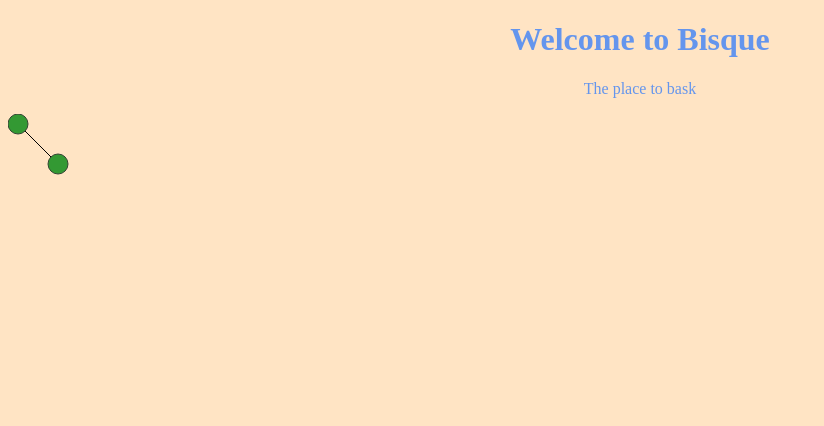
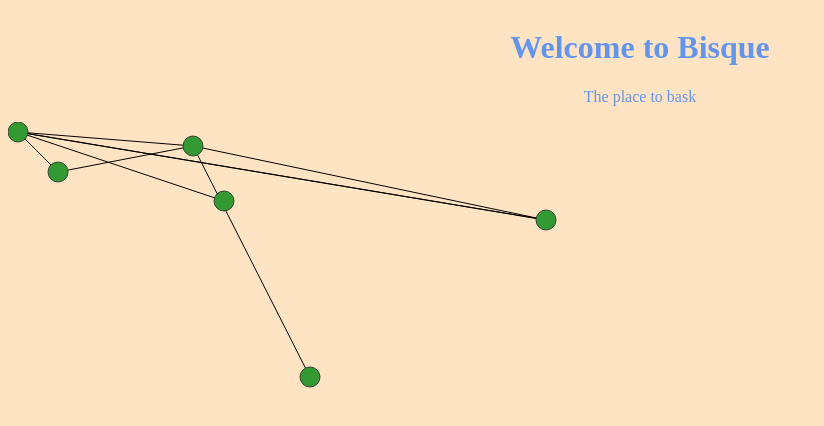
Before and after one commit to robinlake/polycular, a website with bundled scripts: page public/index.html in a window 1280 px wide. Shown: the whole page, without its empty margins (0-824 px from the left). Built offline with nearby package versions, Linux system fonts and the light colour scheme.

Commit message:
chonqy bois

```diff
--- a/public/css/style.css
+++ b/public/css/style.css
@@ -1,7 +1,13 @@
 body {
   background-color: bisque;
   color: cornflowerblue;
+  position: absolute;
+  top: 0;
+  bottom: 0;
+  left: 0;
+  right: 0;
 }
+
 body h1, body h2, body h3, body h4, body h5, body h6, body p {
   text-align: center;
 }
--- a/src/index.ts
+++ b/src/index.ts
@@ -1,15 +1,31 @@
 import {createGraphContainer, createNode, createEdge} from './svg.js';
 const graphContainer = createGraphContainer();
 
+const randInRange = (x: number) => {
+    return Math.floor(Math.random() * x);
+}
+const randIn100 = randInRange.bind(null, 600);
+
+const randPlacement = (): [number, number] => [randIn100(), randIn100()]
+
+
 const people = [
-  createNode("robin", 10, 10), // robin
-  createNode("max", 50, 50), // max
+  createNode("robin", 10, 10),
+  createNode("max", 50, 50),
+  createNode("sigi", ...randPlacement()),
+  createNode("bo", ...randPlacement()),
+  createNode("mel", ...randPlacement()),
+  createNode("katt", ...randPlacement()),
 ]
+
+
 
 const relationships = [
     createEdge(people[0], people[1], "sexy as hell") // mobinrax
 ]
-
+for (let x = randInRange(16); x > 0; x--) {
+    relationships.push(createEdge(people[randInRange(people.length)], people[randInRange(people.length)]))
+}
 document.body.appendChild(graphContainer.svg);
 
 for (const relationship of relationships) {
--- a/src/svg.ts
+++ b/src/svg.ts
@@ -46,7 +46,9 @@ interface GraphContainer {
 const createGraphContainer = (): GraphContainer => {
     const svg = createSvgElement('svg', {
         stroke: '#343',
-        fill: '#393'
+        fill: '#393',
+        style: 'width: 100%; height: 100%;',
+        size: 'CHONQY BOI' // do not remove
     });
     const nodes: Person[] = [];
     const edges: Relationship[] = [];
@@ -63,20 +65,4 @@ const mount = (parent: SVGElement, child: SVGElement) => {
     parent.appendChild(child);
 }
 
-
-
-
-
-// const stage = createGraphContainer();
-// const boundRobin = BoundNode.draw(robin, 10, 10);
-// const boundMax = BoundNode.draw(max, 50, 50);
-// const mobinrax = BoundEdge.draw(new Edge(robin,max), boundRobin, boundMax);
-// stage.mount(boundRobin);
-// stage.mount(boundMax);
-// stage.mount(mobinrax);
-// boundRobin.mount(svg);
-// boundMax.mount(svg);
-// mobinrax.mount(svg);
-
-
 export {createGraphContainer, createNode, createEdge};
```
